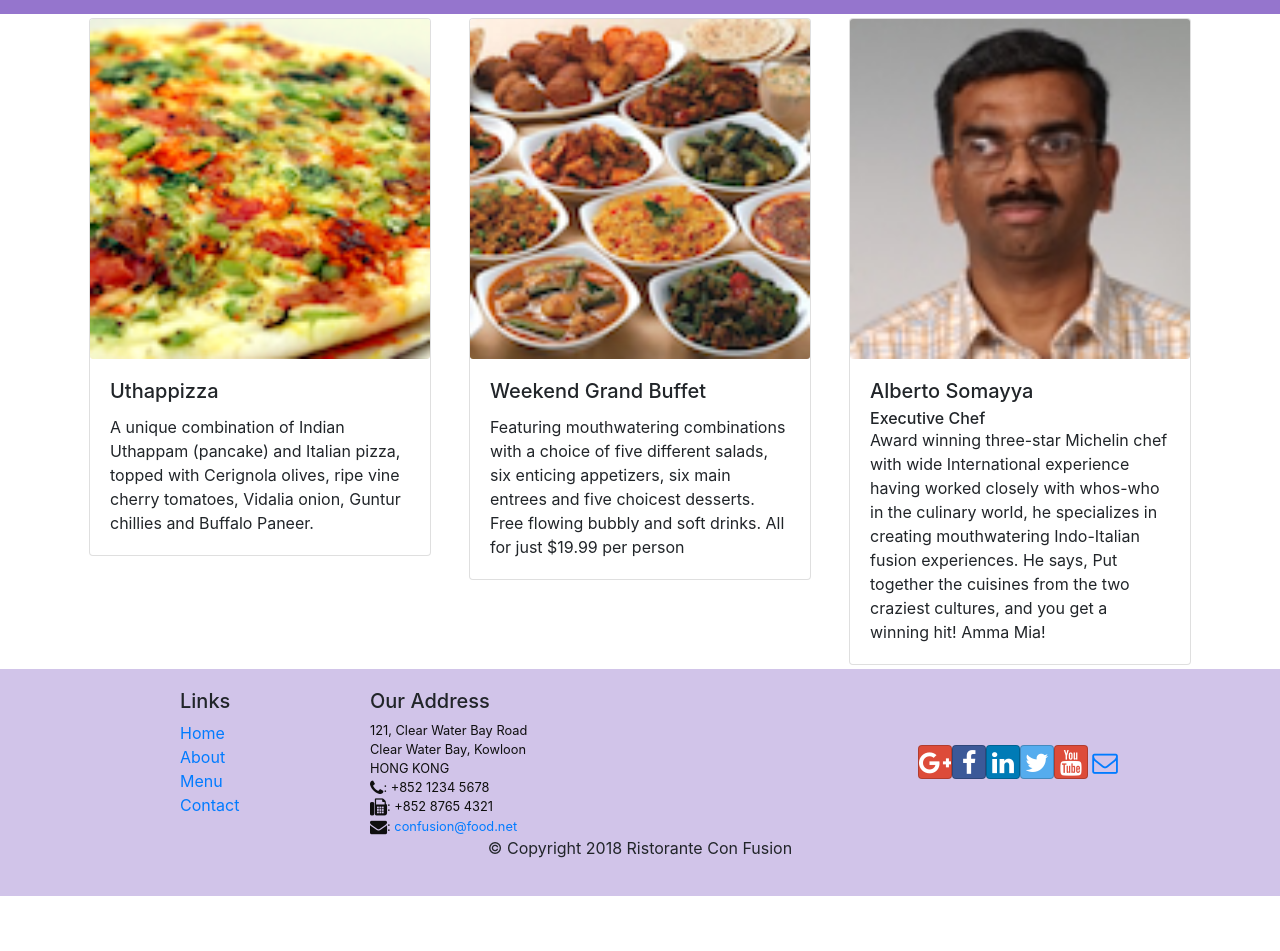
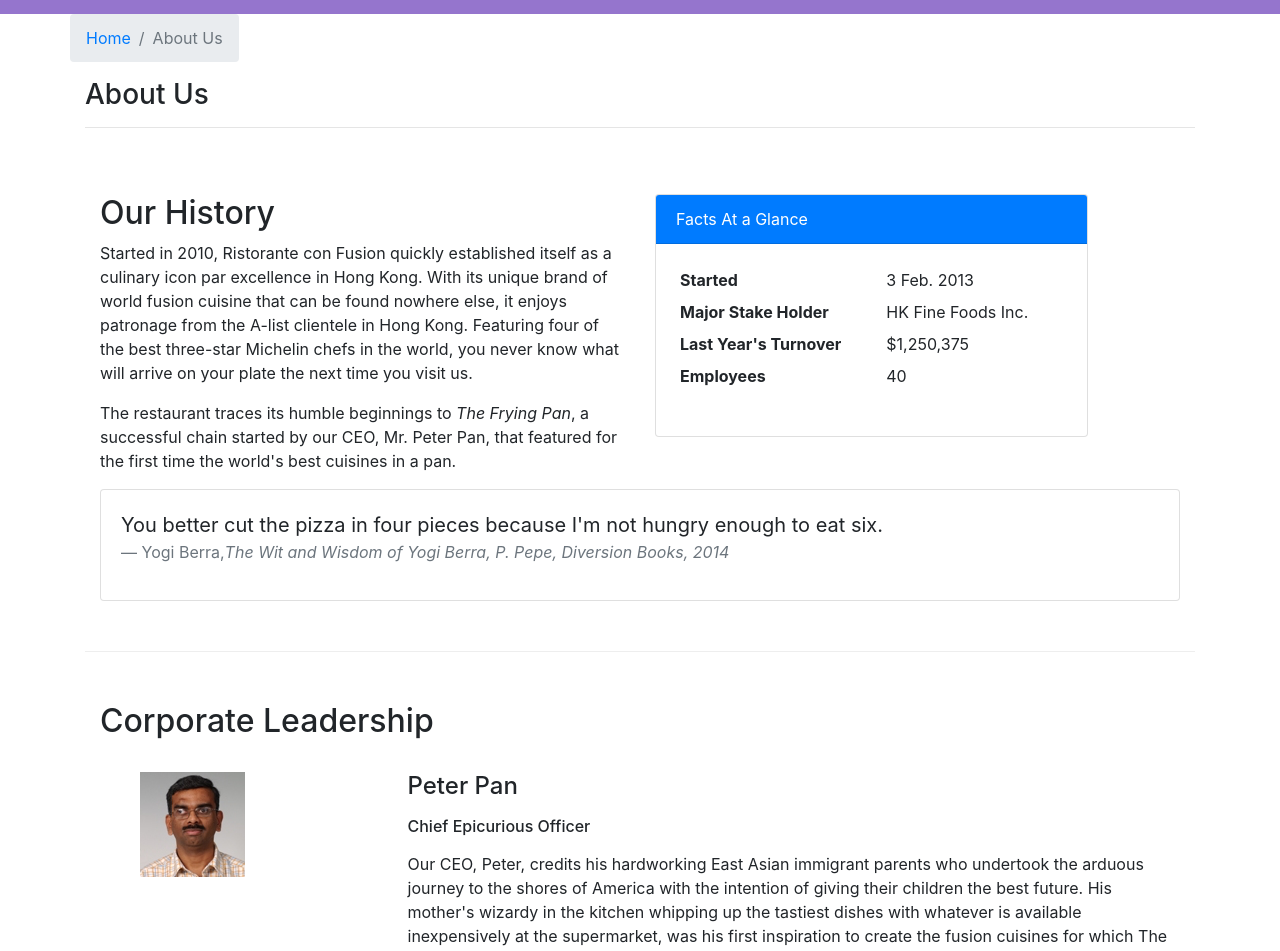
Before and after one commit to joeldevel/coursera_react_development, a React (Create React App) app in the folder react/week1/confusion/: page /aboutus in a window 1280 px wide. Before the commit this address led to /home. Shown: the part 280-1231 px from the top of the page. Before the commit the page ends 1176 px from the top, so only its background shows below. Built offline with nearby package versions, Linux system fonts and the light colour scheme.

Commit message:
Coursera React React week 2 completed, about us page renders data properly!

```diff
--- /dev/null
+++ b/react/week1/confusion/src/components/AboutComponent.js
@@ -0,0 +1,101 @@
+import React from 'react';
+import { Breadcrumb, BreadcrumbItem, Card, CardBody, CardHeader, Media } from 'reactstrap';
+import { Link } from 'react-router-dom';
+
+function RenderLeaders( { leaders } ) {
+  console.log( leaders );
+  const leadersList = leaders.map( leader => {
+    return(
+      <Media key={leader.id} className="row mb-4">
+       <Media left href="#" className="col-3 col-md-3">
+         <Media object src={leader.image} alt="alberto" />
+       </Media>
+       <Media body className="col-12 col-md-9 mt-0">
+         <Media heading className="mt-0 mb-3">
+           {leader.name}
+         </Media>
+          <h6 className="mb-3">{leader.designation}</h6>
+         <Media className="d-none d-md-block">
+           {leader.description}
+         </Media>
+       </Media>
+     </Media>
+    )
+  })
+  return (
+    <>
+    {leadersList}
+    </>
+
+  )
+}
+
+function About(props) {
+
+const leaders = props.leaders;
+
+return(
+  <div className="container">
+    <div className="row">
+      <Breadcrumb>
+        <BreadcrumbItem><Link to="/home">Home</Link></BreadcrumbItem>
+        <BreadcrumbItem active>About Us</BreadcrumbItem>
+      </Breadcrumb>
+        <div className="col-12">
+          <h3>About Us</h3>
+          <hr />
+        </div>
+      </div>
+    <div className="row row-content">
+          <div className="col-12 col-md-6">
+              <h2>Our History</h2>
+              <p>Started in 2010, Ristorante con Fusion quickly established itself as a culinary icon par excellence in Hong Kong. With its unique brand of world fusion cuisine that can be found nowhere else, it enjoys patronage from the A-list clientele in Hong Kong.  Featuring four of the best three-star Michelin chefs in the world, you never know what will arrive on your plate the next time you visit us.</p>
+              <p>The restaurant traces its humble beginnings to <em>The Frying Pan</em>, a successful chain started by our CEO, Mr. Peter Pan, that featured for the first time the world's best cuisines in a pan.</p>
+          </div>
+          <div className="col-12 col-md-5">
+              <Card>
+                  <CardHeader className="bg-primary text-white">Facts At a Glance</CardHeader>
+                  <CardBody>
+                      <dl className="row p-1">
+                          <dt className="col-6">Started</dt>
+                          <dd className="col-6">3 Feb. 2013</dd>
+                          <dt className="col-6">Major Stake Holder</dt>
+                          <dd className="col-6">HK Fine Foods Inc.</dd>
+                          <dt className="col-6">Last Year's Turnover</dt>
+                          <dd className="col-6">$1,250,375</dd>
+                          <dt className="col-6">Employees</dt>
+                          <dd className="col-6">40</dd>
+                      </dl>
+                  </CardBody>
+              </Card>
+          </div>
+          <div className="col-12">
+              <Card>
+                  <CardBody className="bg-faded">
+                      <blockquote className="blockquote">
+                          <p className="mb-0">You better cut the pizza in four pieces because
+                              I'm not hungry enough to eat six.</p>
+                          <footer className="blockquote-footer">Yogi Berra,
+                          <cite title="Source Title">The Wit and Wisdom of Yogi Berra,
+                              P. Pepe, Diversion Books, 2014</cite>
+                          </footer>
+                      </blockquote>
+                  </CardBody>
+              </Card>
+          </div>
+      </div>
+      <div className="row row-content">
+          <div className="col-12">
+              <h2>Corporate Leadership</h2>
+          </div>
+          <div className="col-12 mt-4">
+              <Media list>
+                  <RenderLeaders leaders={leaders}/>
+              </Media>
+          </div>
+      </div>
+  </div>
+    );
+}
+
+export default About;
--- a/react/week1/confusion/src/components/MainComponent.js
+++ b/react/week1/confusion/src/components/MainComponent.js
@@ -1,12 +1,15 @@
 import React, { Component } from 'react';
 
+// components
 import Header from './Header';
 import Home from './HomeComponent';
 import Menu from './MenuComponent';
 import Footer from './FooterComponent';
 import DishDetail from './DishdetailComponent';
 import Contact from './ContactComponent';
+import About from './AboutComponent';
 
+// data
 import { DISHES } from '../shared/dishes';
 import { LEADERS } from '../shared/leaders';
 import { COMMENTS } from '../shared/comments';
@@ -27,6 +30,7 @@
   }
 
   render() {
+    // console.log( "main component, leaders are: ", this.state.leaders);
     const DishWithId = ({match}) => {
       return(
         <DishDetail dish={this.state.dishes.filter((dish) => dish.id === parseInt(match.params.dishId,10))[0]}
@@ -51,6 +55,7 @@
             <Route path="/home" component={ HomePage }/>
             <Route exact path="/menu" component={ ()=><Menu dishes={this.state.dishes}/>}/>
             <Route path="/menu/:dishId" component={ DishWithId }/>
+            <Route exact path="/aboutus" component={ ()=><About leaders={this.state.leaders}/> } />
             <Route exact path="/contactus" component={ Contact } />
             <Redirect to="/home" />
           </Switch>
```
